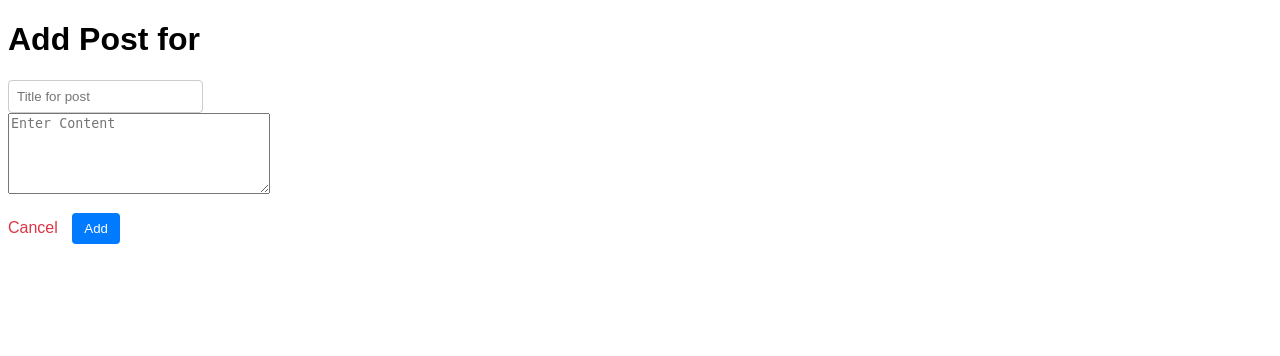
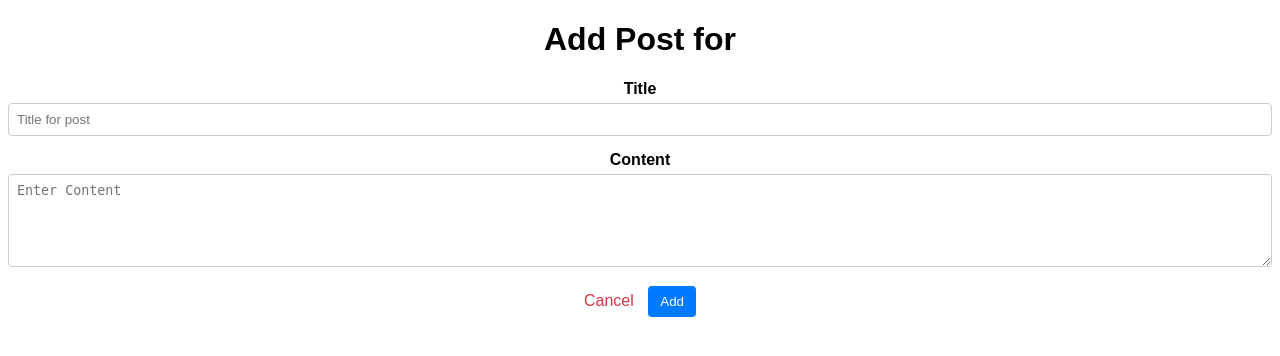
Before and after one commit to luisirizarry/SQLA-Blogly-Part2, a Flask app: template templates/post_form.html in a window 1280 px wide. Shown: the top 356 px of the page. Run offline with Flask 2, Linux system fonts and the light colour scheme; the template is opened without the code that fills it, so the values that code supplies are empty.

Commit message:
Finished css

```diff
--- a/static/styles.css
+++ b/static/styles.css
@@ -136,3 +136,67 @@
 .cancel-link:hover {
     text-decoration: underline;
 }
+
+/* Post list styles */
+.post-list {
+    list-style-type: none;
+    padding-left: 0;
+}
+
+.post-item {
+    margin-bottom: 8px;
+}
+
+.post-link {
+    text-decoration: none;
+    color: #007bff;
+    font-weight: bold;
+}
+
+.post-link:hover {
+    text-decoration: underline;
+}
+
+/* Profile and Post Page Styles */
+.edit-post-page, .view-post-page, .add-post-page {
+    text-align: center;
+}
+
+.add-post-link {
+    display: inline-block;
+    margin-top: 20px;
+    text-decoration: none;
+    color: #28a745;
+    font-weight: bold;
+}
+
+.add-post-link:hover {
+    text-decoration: underline;
+}
+
+.post-actions {
+    margin-top: 15px;
+    display: flex;
+    justify-content: center;
+    gap: 10px;
+}
+
+.edit-link {
+    color: #007bff;
+}
+
+.edit-link:hover {
+    text-decoration: underline;
+}
+
+.form-group {
+    margin-bottom: 15px;
+}
+
+input[type="text"], textarea {
+    width: 100%;
+    padding: 8px;
+    border: 1px solid #ccc;
+    border-radius: 4px;
+    margin-top: 5px;
+}
--- a/templates/post_form.html
+++ b/templates/post_form.html
@@ -1,16 +1,16 @@
 {% extends "base.html" %}
 
 {% block content %}
-<div>
+    <div class="add-post-page">
         <h1>Add Post for {{ user.get_full_name() }}</h1>
-    <form action="/users/{{ user.id }}/posts/new", method="POST">
-        <div>
-            <label for="title"></label>
-            <input type="text" name="title" placeholder="Title for post" required>
+        <form action="/users/{{ user.id }}/posts/new" method="POST">
+            <div class="form-group">
+                <label for="title">Title</label>
+                <input type="text" name="title" id="title" placeholder="Title for post" required>
             </div>
-        <div>
-            <label for="content"></label>
-            <textarea type="text" name="content" rows="5" cols="30" placeholder="Enter Content" required></textarea>
+            <div class="form-group">
+                <label for="content">Content</label>
+                <textarea name="content" id="content" rows="5" cols="30" placeholder="Enter Content" required></textarea>
             </div>
             <div class="form-actions">
                 <a class="cancel-link" href="/users/{{user.id}}">Cancel</a>
```
Also changed, not shown: templates/details.html (+5 -5 lines), templates/edit_post.html (+8 -8 lines), templates/post_details.html (+4 -4 lines). Lines whose indentation alone changed are shown as unchanged.
